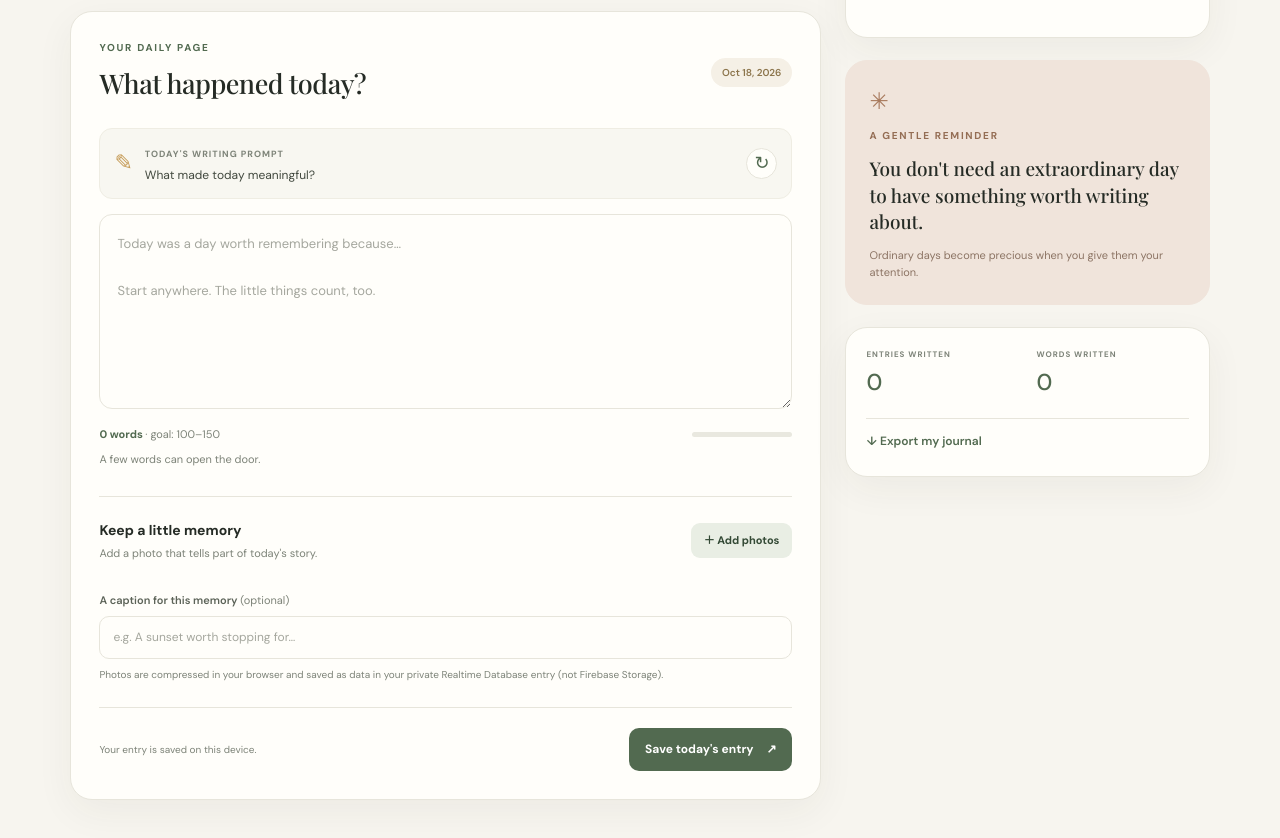
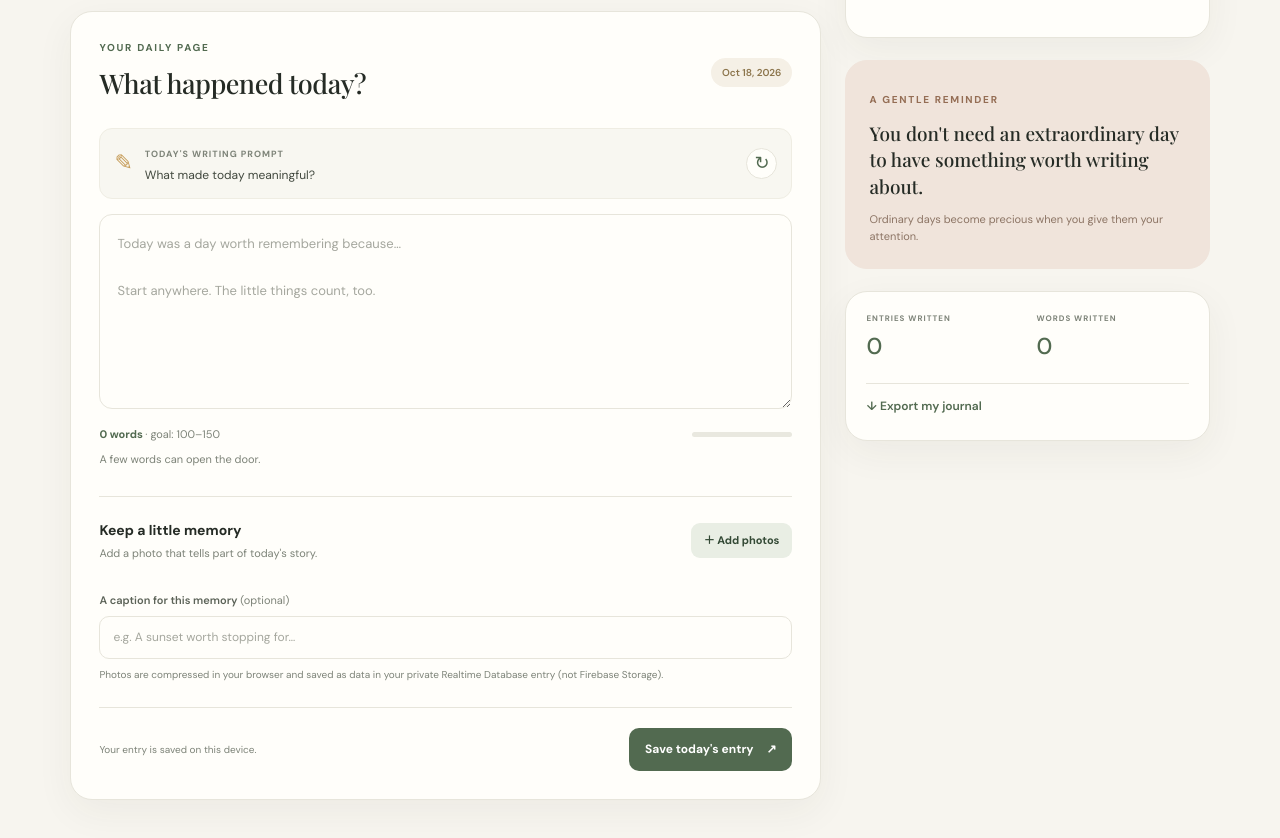
Before and after one commit to Urmit18Tajwala/Dear_Tomorrow, a plain HTML site: page index.html in a window 1280 px wide. Shown: the part 958-1796 px from the top of the page. Drawn offline with nearby package versions, Linux system fonts and the light colour scheme; no server answers; a web font is replaced by a local one.

Commit message:
Remove kindness spark span from kindness card

```diff
--- a/index.html
+++ b/index.html
@@ -122,7 +122,6 @@
               <div class="week-row" id="weekRow"></div>
             </article>
             <article class="kindness-card">
-              <span class="kindness-spark">✳</span>
               <p class="eyebrow">A GENTLE REMINDER</p>
               <h3>You don't need an extraordinary day to have something worth writing about.</h3>
               <p>Ordinary days become precious when you give them your attention.</p>
```
